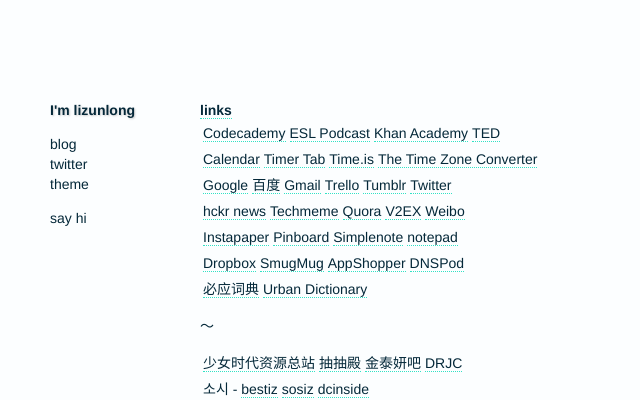
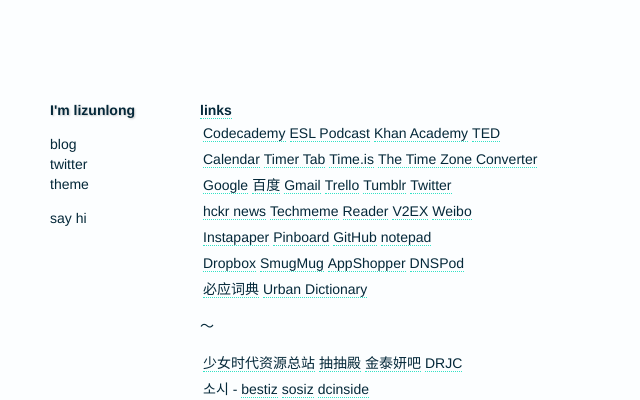
Before and after one commit to lzl/lzl.github.com, a Jekyll site: the page built from _posts/2012-03-12-links.md, in a window 1280 px wide. Shown: the top 400 px of the page, without its empty margins (0-640 px from the left). Built offline with Jekyll 4.4.1, drawn with Linux system fonts in a browser that asks for light colours.

Commit message:
add greader and github

```diff
--- a/_posts/2012-03-12-links.md
+++ b/_posts/2012-03-12-links.md
@@ -9,9 +9,9 @@
 
 [Google](https://www.google.com/ncr) | [百度](http://www.baidu.com/) | [Gmail](https://mail.google.com/mail/) | [Trello](https://trello.com/) | [Tumblr](http://www.tumblr.com/dashboard) | [Twitter](https://twitter.com/)
 
-[hckr news](http://hckrnews.com/) | [Techmeme](http://techmeme.com/) | [Quora](http://www.quora.com/) | [V2EX](http://www.v2ex.com/) | [Weibo](http://weibo.com/)
+[hckr news](http://hckrnews.com/) | [Techmeme](http://techmeme.com/) | [Reader](https://www.google.com/reader/view/) | [V2EX](http://www.v2ex.com/) | [Weibo](http://weibo.com/)
 
-[Instapaper](http://www.instapaper.com/) | [Pinboard](http://pinboard.in/) | [Simplenote](https://simple-note.appspot.com/) | [notepad](http://notepad.cc/)
+[Instapaper](http://www.instapaper.com/) | [Pinboard](http://pinboard.in/) | [GitHub](https://github.com) | [notepad](http://notepad.cc/)
 
 [Dropbox](https://www.dropbox.com/) | [SmugMug](http://www.smugmug.com/) | [AppShopper](http://appshopper.com/) | [DNSPod](https://www.dnspod.cn/)
 
```
